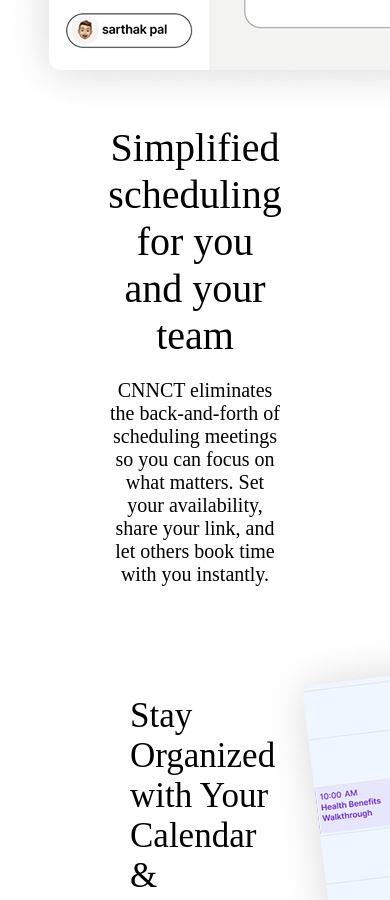
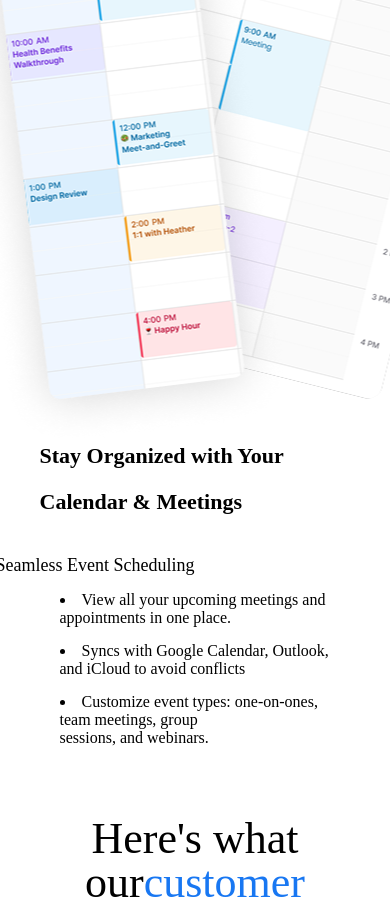
Before and after one commit to Dharm-Singh-45/Event-Management-Cuvette, a React (Vite) app in the folder client/: page / in a window 390 px wide. Shown: the part 1100-2000 px from the top of the page. Built offline with nearby package versions, Linux system fonts and the light colour scheme.

Commit message:
landing page mobile view added

```diff
--- a/client/src/components/LandingPageComp/LandingFooter.css
+++ b/client/src/components/LandingPageComp/LandingFooter.css
@@ -34,6 +34,18 @@
 }
 
 .footer-container .footer-top .auth-buttons .signup-button {
+  background-color: #1877f2;
+  color: white;
+  border: none;
+  border-radius: 35px;
+  font-size: 16px;
+  cursor: pointer;
+  width: 150px;
+  height: 40px;
+  margin-top: -60px;
+}
+.links-container .signup-btn{
+  display: none;
   background-color: #1877f2;
   color: white;
   border: none;
@@ -86,3 +98,77 @@
   height: 36px;
   object-fit: contain;
 }
+
+
+
+@media screen and (max-width: 500px) {
+  .footer-container {
+    padding: 20px;
+  }
+
+  .footer-top {
+    flex-direction: column;
+    align-items:flex-start ;
+    text-align: left;
+  }
+
+  .auth-buttons {
+    flex-direction: column;
+    gap: 10px;
+    width: 100%;
+    align-items: center;
+  }
+
+  .login-button , .signup-button {
+    display: none;
+  }
+
+
+
+  .links-container {
+    display: flex;
+    flex-direction: column;
+    gap: 0px;
+    margin-top: 20px;
+    margin-left: 10px; /* Give some left padding */
+  }
+  .links-container div {
+    margin-bottom: 0px; /* Add spacing between link groups */
+  }
+  .links-container div > p {
+    margin: 10px 0; /* Adjust spacing */
+    font-size: 12px;
+    font-weight: bold;
+    cursor: pointer;
+    color: #1E2330;
+  }
+
+  .links-container .signup-btn{
+display: block;
+background-color: #1877f2;
+color: white;
+border: none;
+border-radius: 35px;
+font-size: 18px;
+cursor: pointer;
+width: 150px;
+height: 50px;
+margin-top: 20px;
+
+}
+
+  .footer-bottom {
+    flex-direction: column;
+    text-align: center;
+    gap: 20px;
+  }
+  .footer-bottom .acknowledgment {
+    display: none;
+  }
+
+  .social-icons {
+    margin-right: auto;
+    margin-top: 10px;
+    gap: 35px;
+  }
+}
--- a/client/src/components/LandingPageComp/LandingFooter.jsx
+++ b/client/src/components/LandingPageComp/LandingFooter.jsx
@@ -39,6 +39,7 @@
             <p>Cookie Notice</p>
             <p>Trust Center</p>
           </div>
+          <button className="signup-btn" onClick={()=>navigate('/signup')}>Sign up free</button>
         </div>
       </div>
 
--- a/client/src/pages/LandingPage/LandingPage.css
+++ b/client/src/pages/LandingPage/LandingPage.css
@@ -225,3 +225,195 @@
 .container .sections .section6{
     width: 100%;
 }
+
+
+
+/* REsponsive for mobile  */
+
+@media screen and (max-width: 500px) {
+    .container .screen1 img {
+        max-width: 100%;
+    }
+}
+@media screen and (max-width: 500px) {
+    .container .sections {
+        margin: 0 5%; /* Reduce side margins for small screens */
+    }
+
+    .container .sections .section1 {
+        width: 95%;  /* Ensure it takes 90% of available space */
+        margin: 0 auto; /* Center it */
+    }
+
+    .container .sections .section1 span {
+        display: block;
+        font-size: 25px;
+        font-weight: 600;
+        text-align: center;
+        width: 70%;
+
+    }
+
+    .container .sections .section1 p {
+        margin-top: 20px;
+        font-size: 17px;
+        font-weight: 400;
+        text-align: center;
+    }
+}
+
+
+@media screen and (max-width: 500px) {
+
+    .container .sections .section2 {
+        flex-direction: column;
+        align-items: center;
+        gap: 30px;
+        text-align: center;
+        padding: 20px;
+        width: 100%;
+    }
+
+    /* Center images properly */
+    .container .sections .section2 .section2-right {
+        order: -1;
+        position: relative;
+        width: 100%;
+        display: flex;
+        align-items: center;
+        justify-content: center;
+    }
+
+    /* Wrapper for overlapping images */
+    .container .sections .section2 .section2-right .images-wrapper {
+        position: relative;
+        width: 90%;
+        max-width: 350px;
+    }
+
+    /* First image */
+    .container .sections .section2 .section2-right .section2-right-img1 {
+        position: absolute;
+        max-width: 100%;
+        top: 0;
+        left: 20%;
+        transform: translateX(-50%);
+        z-index: 2;
+    }
+
+    /* Second image */
+    .container .sections .section2 .section2-right .section2-right-img2 {
+        position: absolute;
+        max-width: 100%;
+        top: 15px;
+        left: 60%;
+        transform: translateX(-50%);
+        z-index: 1;
+    }
+
+    /* Fix Left Section (Text) */
+    .container .sections .section2 .section2-left {
+        order: 2;
+        display: flex;
+        flex-direction: column;
+        align-items: center; /* Ensure text is centered */
+        justify-content: center;
+        text-align: center;
+        width: 100%;
+        margin: 0;
+
+    }
+
+    .container .sections .section2 .section2-left p {
+        font-size: 22px;
+        font-weight: bold;
+        width: 100%;
+        margin-bottom: 20px;
+    }
+
+    .container .sections .section2 .section2-left .section2-left-list {
+        font-size: 18px;
+        width: 100%;
+    }
+    .container .sections .section2 .section2-left .section2-left-list span {
+        margin-left: -200px;
+        display: inline-block;
+    }
+
+    .container .sections .section2 .section2-left .section2-left-list ul {
+        padding: 0; /* Remove default padding */
+        list-style-position: inside; /* Keep bullets aligned */
+    }
+
+    .container .sections .section2 .section2-left .section2-left-list ul li {
+        font-size: 16px;
+        margin-top: 15px;
+        text-align: left; /* Align text properly inside */
+    }
+}
+
+
+@media screen and (max-width: 500px) {
+    .container .sections .section3 {
+        flex-direction: column;  /* Stack elements vertically */
+        height: auto;  /* Adjust height dynamically */
+        align-items: center; /* Center content */
+        text-align: center; /* Center text */
+
+    }
+
+    .container .sections .section3 .section3-left {
+
+        width: 100%; /* Take up most of the screen */
+    }
+
+    .container .sections .section3 .section3-left span {
+        font-size: 44px;
+        line-height: 44px;
+    }
+
+    .container .sections .section3 .section3-left button {
+        font-size: 14px;
+        margin:  auto;
+        margin-top: 15px;
+
+    }
+
+    .container .sections .section3 .section3-right {
+        display: none; /* Hide the right-side section */
+    }
+}
+
+@media screen and (max-width: 500px) {
+    .container .sections .section4 {
+        height: auto; /* Let height adjust dynamically */
+        margin-top: 40px; /* Reduce top margin */
+        display: flex;
+        flex-direction: column;
+        align-items: center;
+    }
+
+    .container .sections .section4 .section4-top,
+    .container .sections .section4 .section4-bottom {
+        flex-direction: column; /* Stack cards vertically */
+        gap: 15px; /* Add spacing between cards */
+        align-items: center; /* Center align cards */
+    }
+
+    .container .sections .section4 .section4-top .testimonial-card,
+    .container .sections .section4 .section4-bottom .testimonial-card {
+        width: 90%; /* Make cards take most of the screen width */
+    }
+}
+
+@media screen and (max-width: 500px) {
+    .container .sections .section5 h1 {
+        font-size: 40px; /* Reduce heading size */
+        margin-top: 20px;
+    }
+
+    .container .sections .section5 .apps-grid {
+        grid-template-columns: 1fr; /* Display one column per row */
+       width: 90%;
+    }
+}
```
